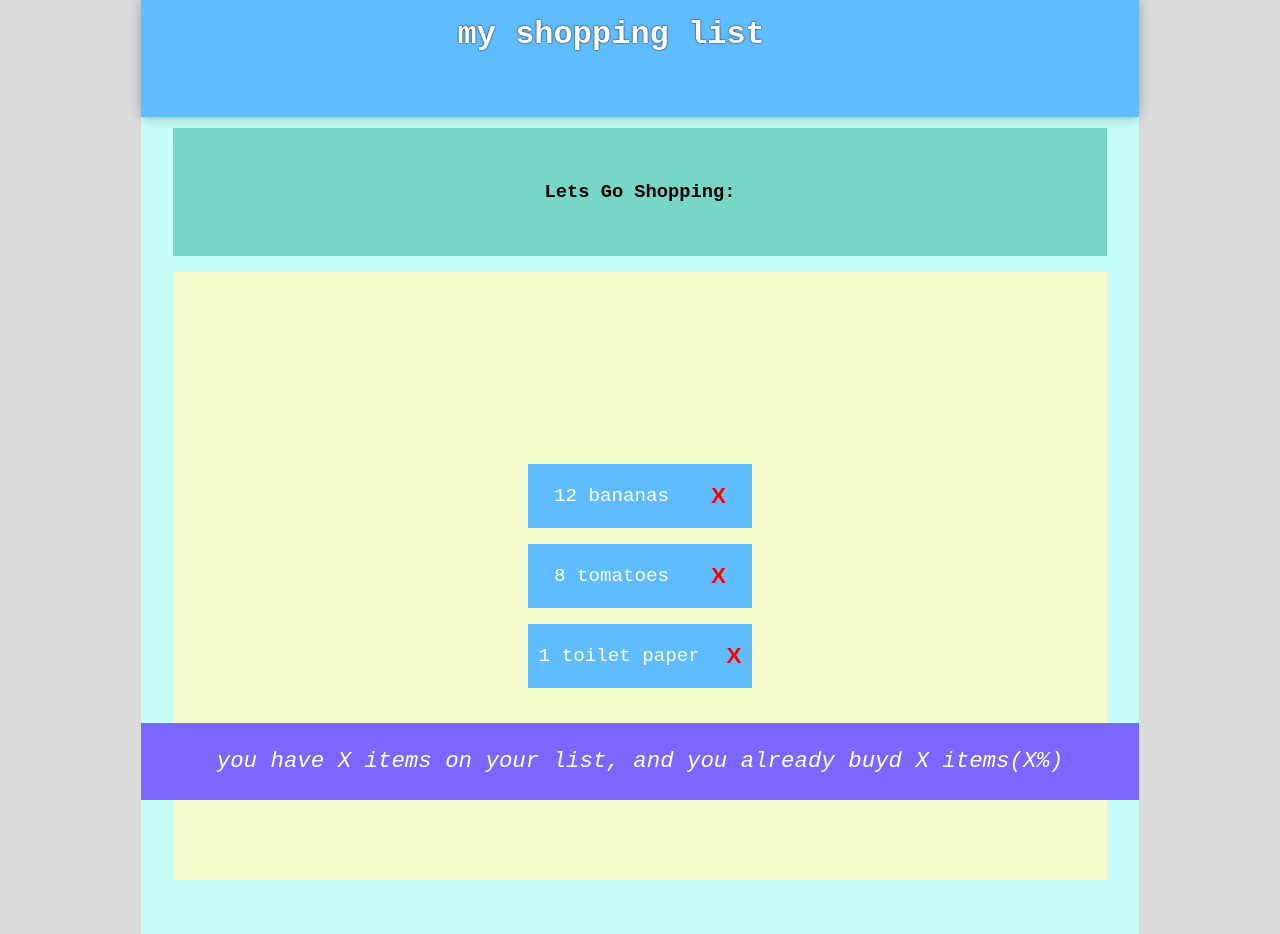
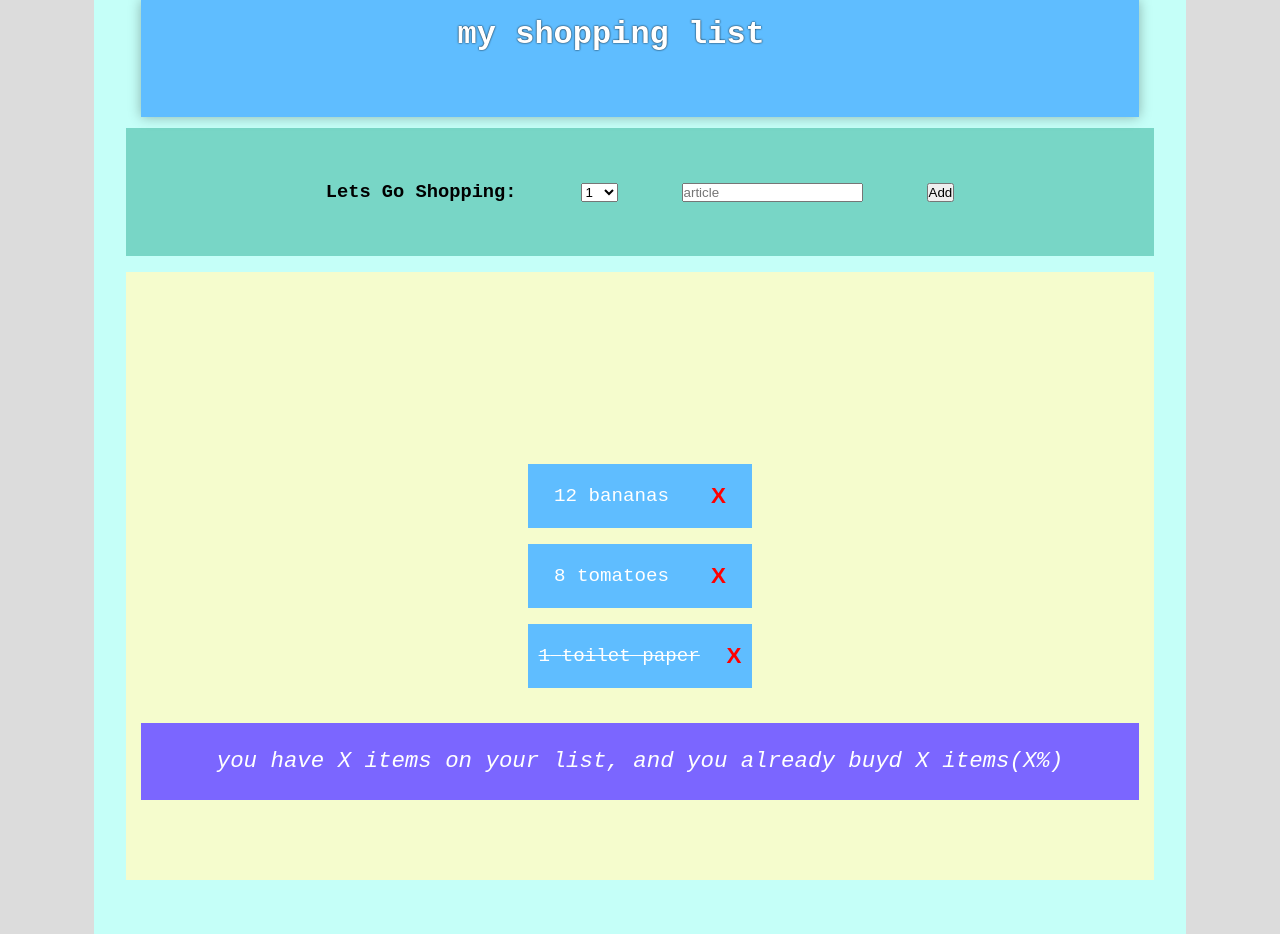
Before and after one commit to thisKonrad/my_shopping_list, a React (Vite) app in the folder my_shopping_list/: page / in a window 1280 px wide. Built offline with nearby package versions, Linux system fonts and the light colour scheme; a web font is replaced by a local one.

Commit message:
create option of quantity

```diff
--- a/my_shopping_list/src/components/Form/Form.jsx
+++ b/my_shopping_list/src/components/Form/Form.jsx
@@ -3,8 +3,14 @@ import './form.css';
 
 export default function Form() {
 
-
-    return (<div className="add_to_form">
+    return (<form className="add_to_form">
     <h3>Lets Go Shopping:</h3>
-   </div>)
+    <select name="quantity_select">
+    {/* create a option of 20 numbers:  */}
+    {Array.from({length: 20},(_,i)=> i +1).map(
+        (num)=> <option value={num} key={num}>{num}</option>)}
+    </select>
+    <input name="article_input" type="text" placeholder="article"></input>
+    <button name="add_button">Add</button>
+   </form>)
 }
--- a/my_shopping_list/src/components/Form/form.css
+++ b/my_shopping_list/src/components/Form/form.css
@@ -2,7 +2,6 @@
     display:flex;
     justify-content: center;
     align-items: center;
-    flex-direction: column;
     gap: 4rem;
     margin-top: 6rem;
     min-width: 100%;
--- a/my_shopping_list/src/components/ShoppingList/Item.jsx
+++ b/my_shopping_list/src/components/ShoppingList/Item.jsx
@@ -4,7 +4,7 @@ import './shoppinglist.css';
 export default function Item({item}) {
 
     return (<li className="list_item">
-        <span>
+        <span style={item.packed ? {textDecoration:'line-through'} : {}}>
         {item.quantity}
         <span>  </span>
         {item.description}
--- a/my_shopping_list/src/components/ShoppingList/ShoppingList.jsx
+++ b/my_shopping_list/src/components/ShoppingList/ShoppingList.jsx
@@ -3,9 +3,9 @@ import './shoppinglist.css';
 import Item from './Item.jsx';
 
 const initalItems = [
-    {id:1,description:'bananas',quantity:12,packed:false,},
-    {id:2,description:'tomatoes',quantity:8,packed:false,},
-    {id:3,description:'toilet paper',quantity:1,packed:true,}
+    {id:1, description:'bananas',quantity:12, packed:false,},
+    {id:2, description:'tomatoes',quantity:8, packed:false,},
+    {id:3, description:'toilet paper',quantity:1, packed:true,}
 ];
 
 
```
